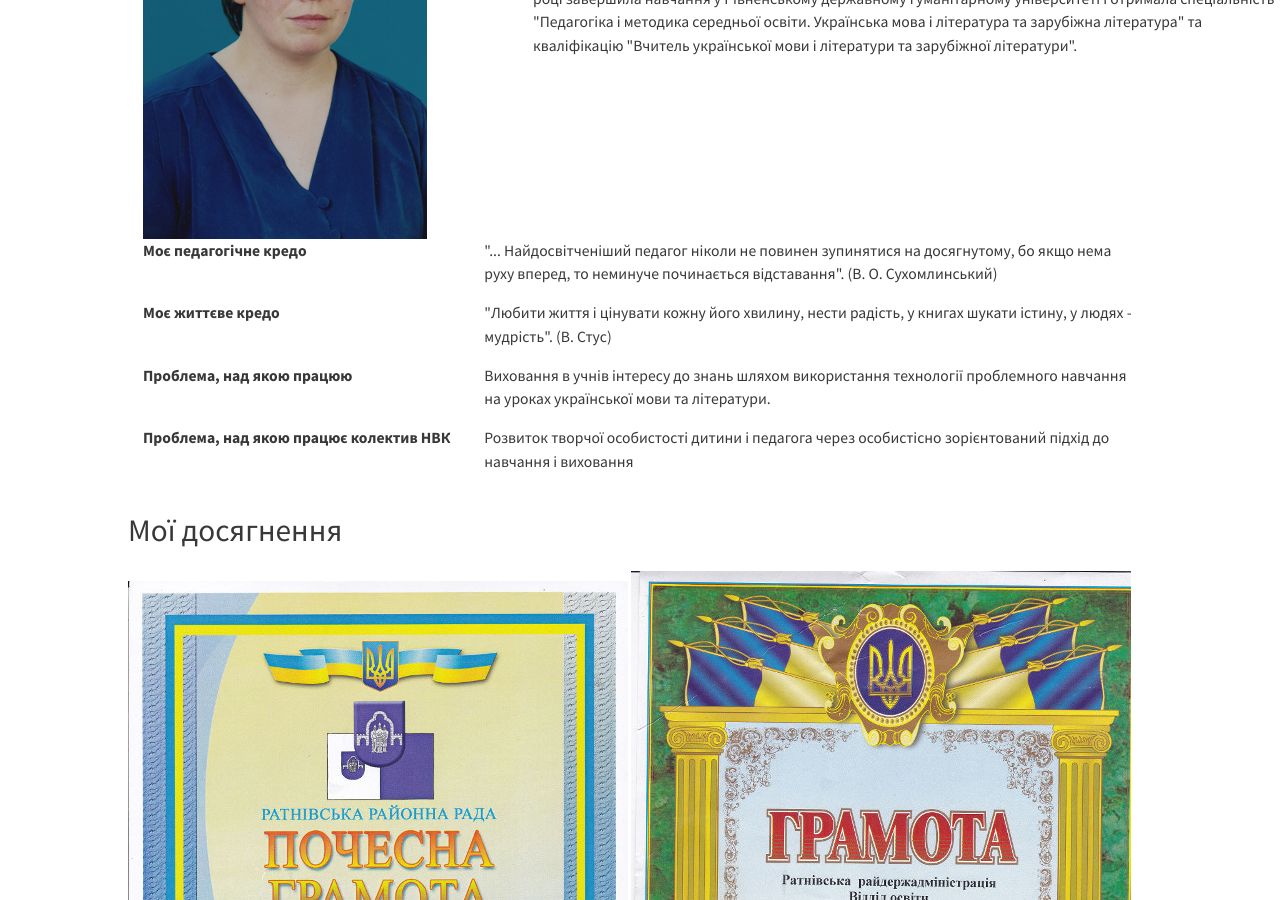
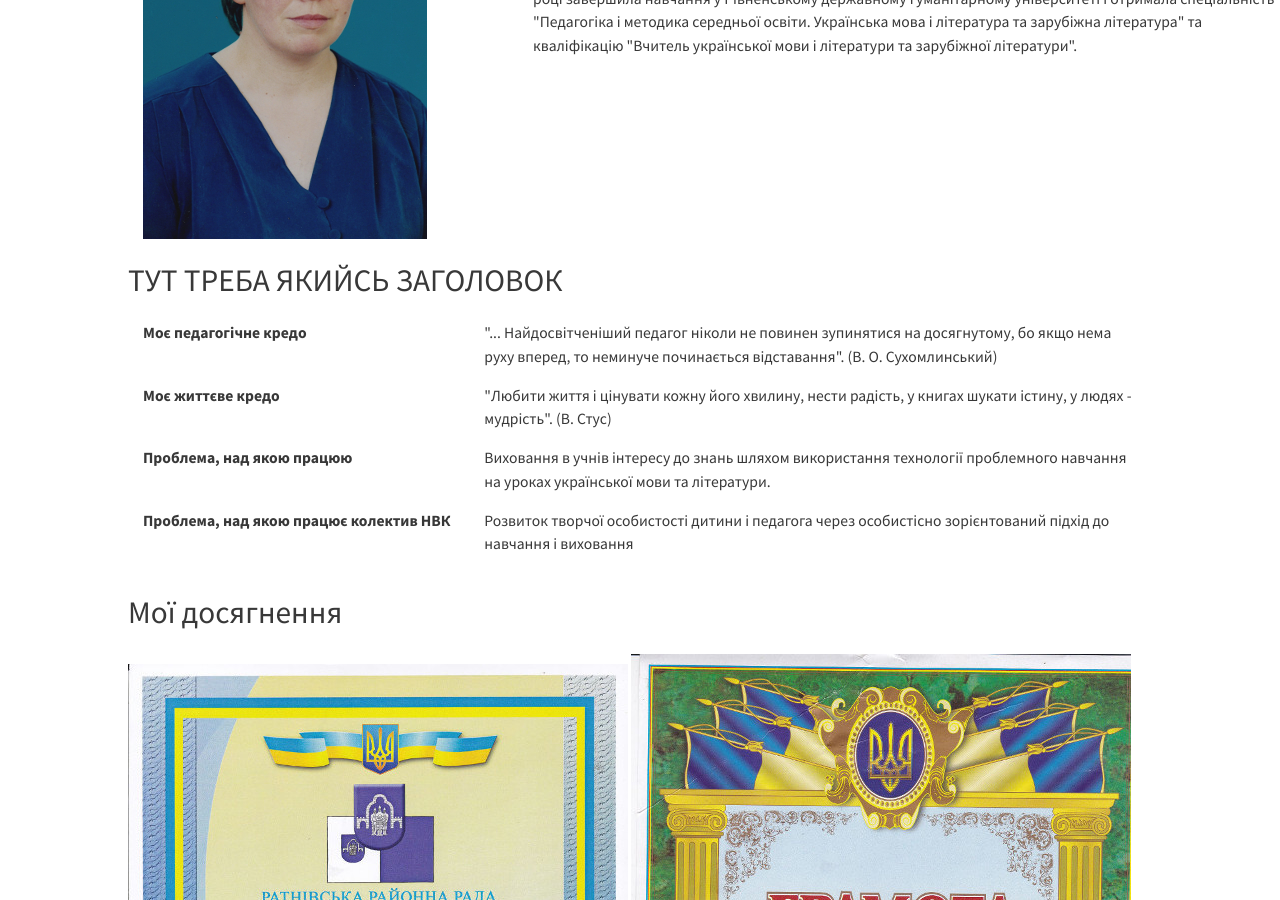
Before and after one commit to tetyanashevchuk/tetyanashevchuk.github.io, a Jekyll site: the page built from pedagogic_portrait/index.html, in a window 1280 px wide and 900 px high, scrolled down 881 px. Built offline with Jekyll 4.4.1, drawn with Linux system fonts in a browser that asks for light colours; nearby versions of some CDN libraries.

Commit message:
pedagogic portrait layout

```diff
--- a/pedagogic_portrait/index.html
+++ b/pedagogic_portrait/index.html
@@ -43,6 +43,8 @@ title: "Педагогічний портрет"
      </div>
   </div>
 </div>
+
+<h2>ТУТ ТРЕБА ЯКИЙСЬ ЗАГОЛОВОК</h2>
 
 <div class="container-fluid">
   <div class="row">
```
